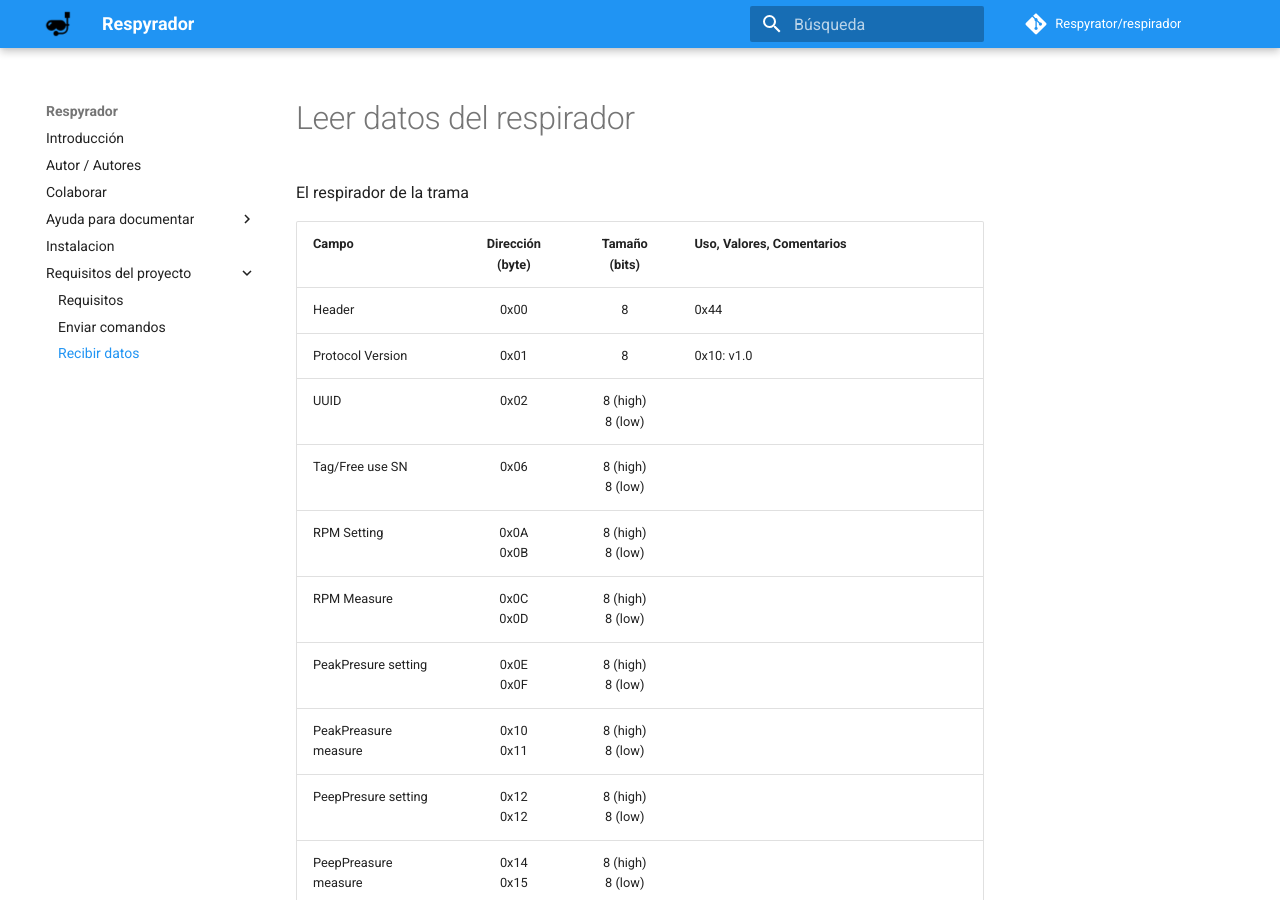
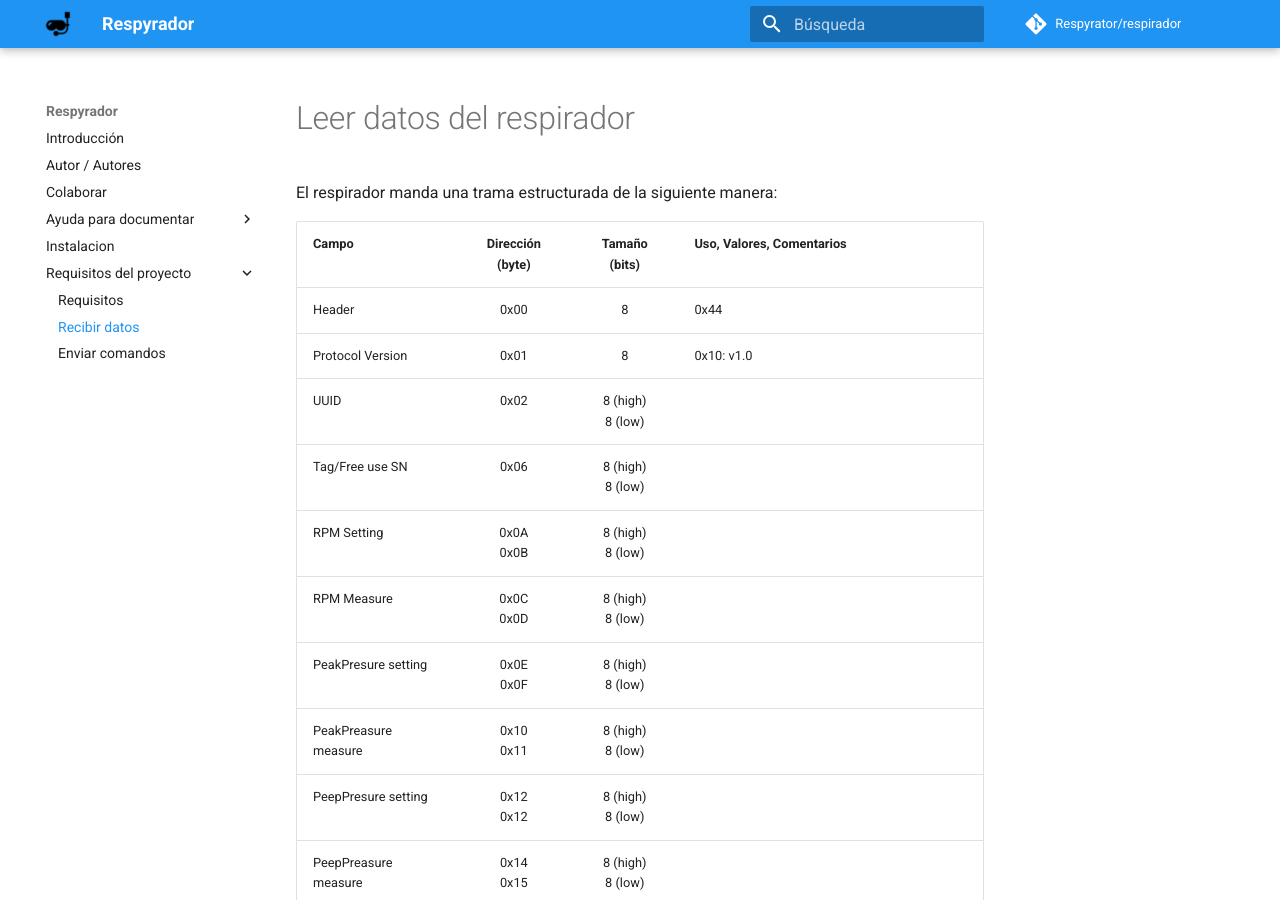
Before and after one commit to Respyrator/Respyrator.github.io, an MkDocs documentation site: the page built from docs/requisitos/tx.md, in a window 1280 px wide and 900 px high. Built offline with MkDocs 1.6.1 and Material for MkDocs 9.7.7, drawn with Linux system fonts in a browser that asks for light colours; comment, search, counter and statistics services are not loaded.

Commit message:
informacion y reordenación de las tramas

```diff
--- a/docs/requisitos/tx.md
+++ b/docs/requisitos/tx.md
@@ -1,6 +1,6 @@
 # Leer datos del respirador
 
-El respirador de la trama
+El respirador manda una trama estructurada de la siguiente manera:
 
 | Campo | Dirección (byte) | Tamaño (bits) | Uso, Valores, Comentarios |
 | :- | :-: | :-: | :-  |
--- a/mkdocs.yml
+++ b/mkdocs.yml
@@ -32,8 +32,8 @@ nav:
   # Aquí seguirían tus secciones
   - Requisitos del proyecto:
     - Requisitos: requisitos/requisitos.md
+    - Recibir datos: requisitos/tx.md
     - Enviar comandos: requisitos/rx.md
-    - Recibir datos: requisitos/tx.md
 
 # 6. Google Analytics
 #google_analytics:
```
Also changed, not shown: docs/requisitos/rx.md (+2 -0 lines).
